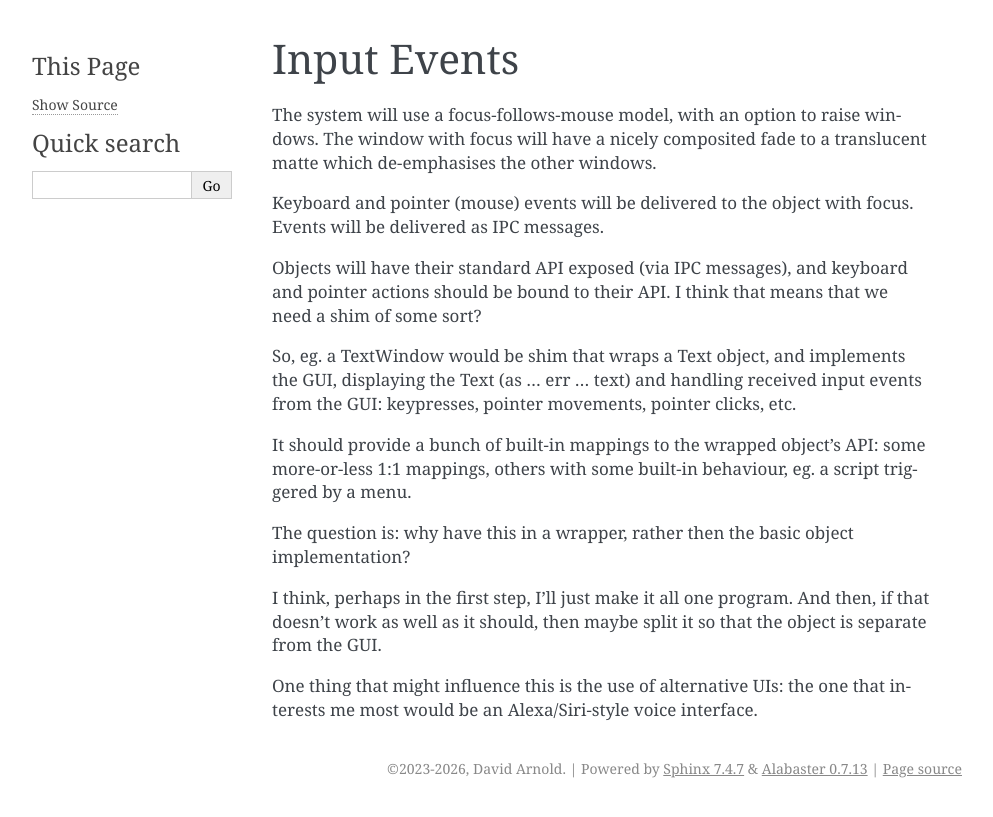
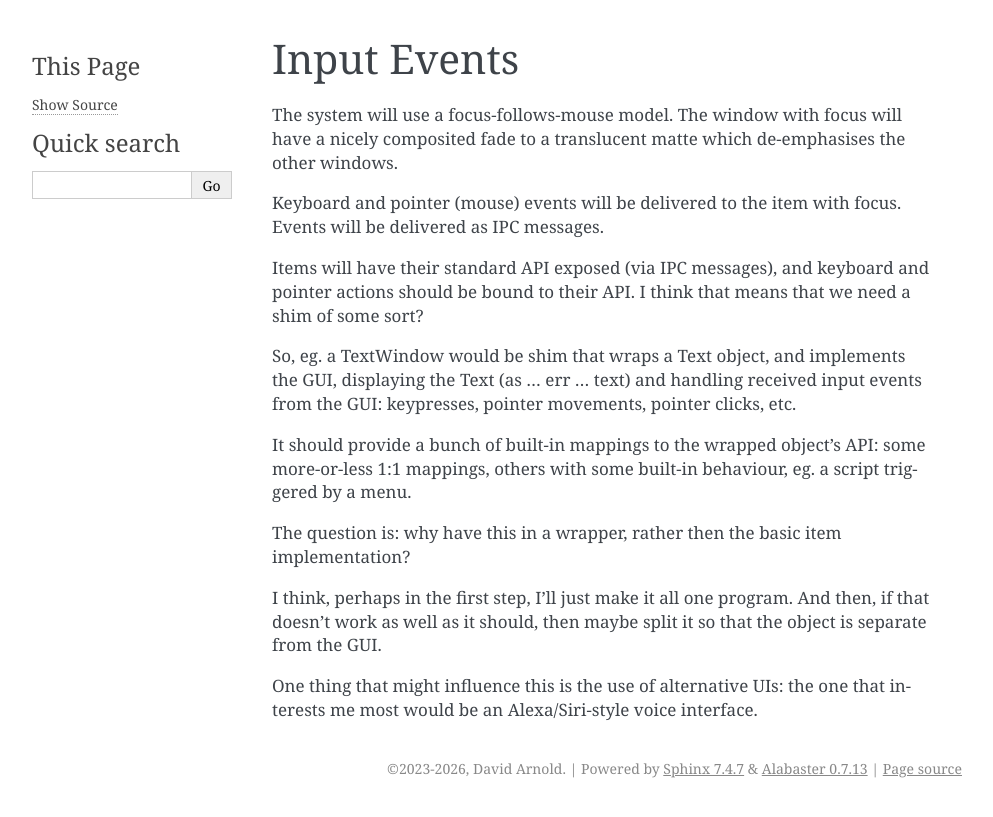
Before and after one commit to darqos/darqos, a Sphinx documentation site: the page built from doc/input-events.rst, in a window 1280 px wide. Shown: the top 817 px of the page, without its empty margins (148-1141 px from the left). Built offline with Sphinx 7.4.7, drawn with Linux system fonts in a browser that asks for light colours.

```diff
--- a/doc/input-events.rst
+++ b/doc/input-events.rst
@@ -1,14 +1,14 @@
 Input Events
 ============
 
-The system will use a focus-follows-mouse model, with an option to raise
-windows.  The window with focus will have a nicely composited fade to a
-translucent matte which de-emphasises the other windows.
+The system will use a focus-follows-mouse model.  The window with
+focus will have a nicely composited fade to a translucent matte which
+de-emphasises the other windows.
 
-Keyboard and pointer (mouse) events will be delivered to the object with
+Keyboard and pointer (mouse) events will be delivered to the item with
 focus.  Events will be delivered as IPC messages.
 
-Objects will have their standard API exposed (via IPC messages), and
+Items will have their standard API exposed (via IPC messages), and
 keyboard and pointer actions should be bound to their API.  I think that
 means that we need a shim of some sort?
 
@@ -21,7 +21,7 @@ It should provide a bunch of built-in mappings to the wrapped object's
 API: some more-or-less 1:1 mappings, others with some built-in behaviour,
 eg. a script triggered by a menu.
 
-The question is: why have this in a wrapper, rather then the basic object
+The question is: why have this in a wrapper, rather then the basic item
 implementation?
 
 I think, perhaps in the first step, I'll just make it all one program.
```
Also changed, not shown: doc/ux.rst (+118 -23 lines).
